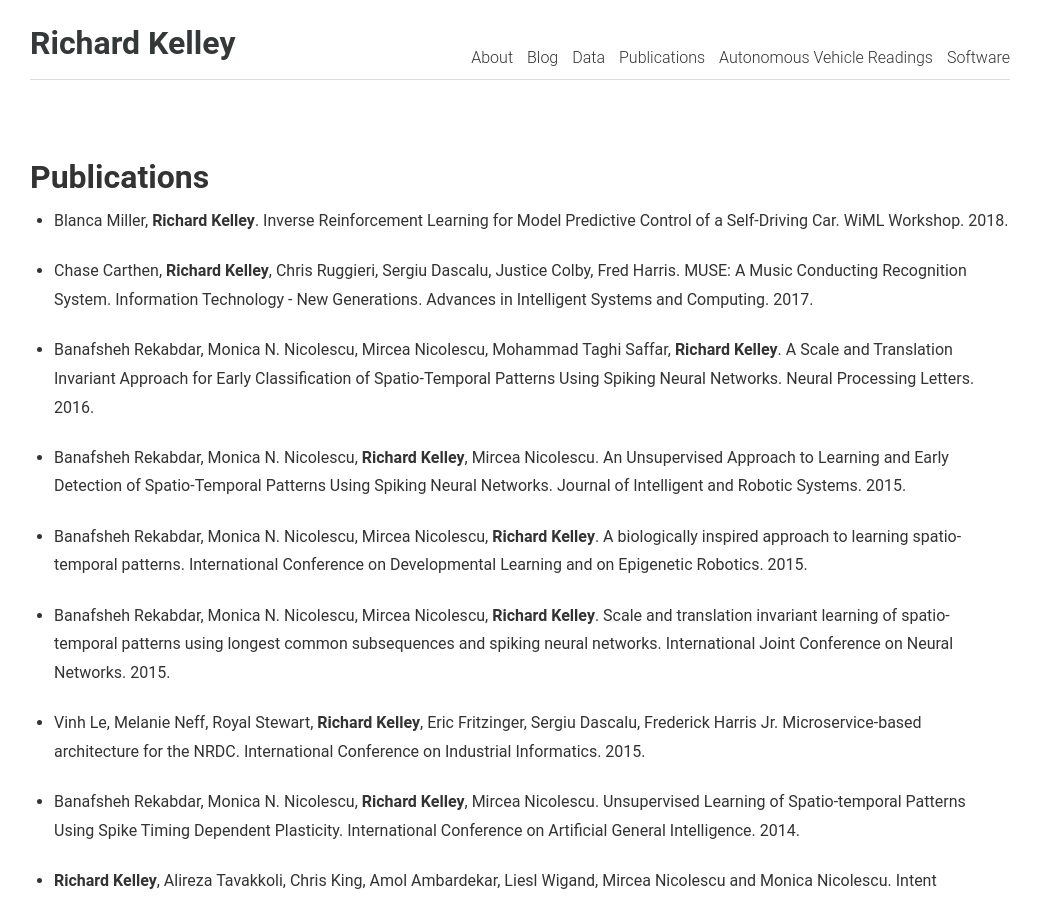
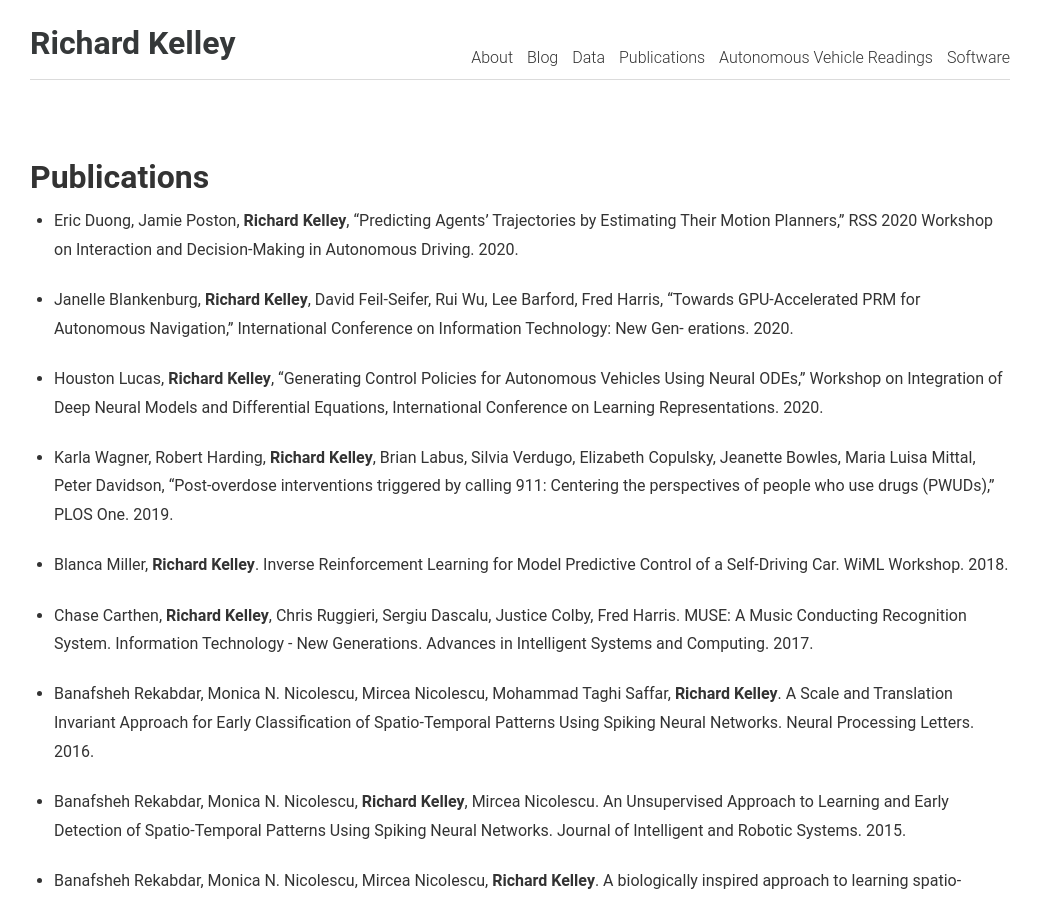
Before and after one commit to RichardKelley/richardkelley.github.io, a Jekyll site: the page built from publications.md, in a window 1280 px wide and 900 px high. Shown: the whole window, without its empty margins (120-1161 px from the left). Built offline with Jekyll 4.4.1, drawn with Linux system fonts in a browser that asks for light colours; some of the changed text lies outside the part shown.

Commit message:
Updated publications and footer date.

```diff
--- a/_includes/footer.html
+++ b/_includes/footer.html
@@ -1 +1 @@
-<footer><span>©2019 - Richard Kelley</span></footer>
+<footer><span>©2022 - Richard Kelley</span></footer>
--- a/publications.md
+++ b/publications.md
@@ -4,6 +4,27 @@ title: Publications
 description: This papge lists my publications.
 ---
 ## Publications
+
+- Eric Duong, Jamie Poston, **Richard Kelley**, “Predicting Agents’
+  Trajectories by Estimating Their Motion Planners,” RSS 2020
+  Workshop on Interaction and Decision-Making in Autonomous
+  Driving. 2020.
+
+- Janelle Blankenburg, **Richard Kelley**, David Feil-Seifer, Rui Wu, Lee
+  Barford, Fred Harris, “Towards GPU-Accelerated PRM for Autonomous
+  Navigation,” International Conference on Information Technology: New
+  Gen- erations. 2020.
+
+- Houston Lucas, **Richard Kelley**, “Generating Control Policies for
+  Autonomous Vehicles Using Neural ODEs,” Workshop on Integration of
+  Deep Neural Models and Differential Equations, International
+  Conference on Learning Representations. 2020.
+
+- Karla Wagner, Robert Harding, **Richard Kelley**, Brian Labus,
+  Silvia Verdugo, Elizabeth Copulsky, Jeanette Bowles, Maria Luisa
+  Mittal, Peter Davidson, “Post-overdose interventions triggered by
+  calling 911: Centering the perspectives of people who use drugs
+  (PWUDs),” PLOS One. 2019.
 
 - Blanca Miller, **Richard Kelley**. Inverse Reinforcement Learning
   for Model Predictive Control of a Self-Driving Car. WiML
```
